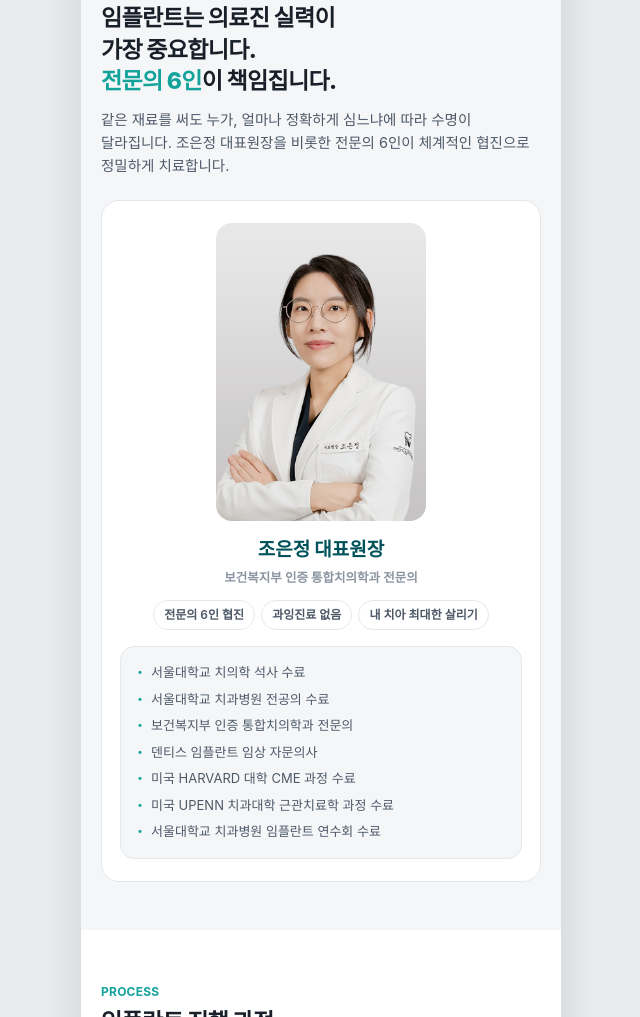
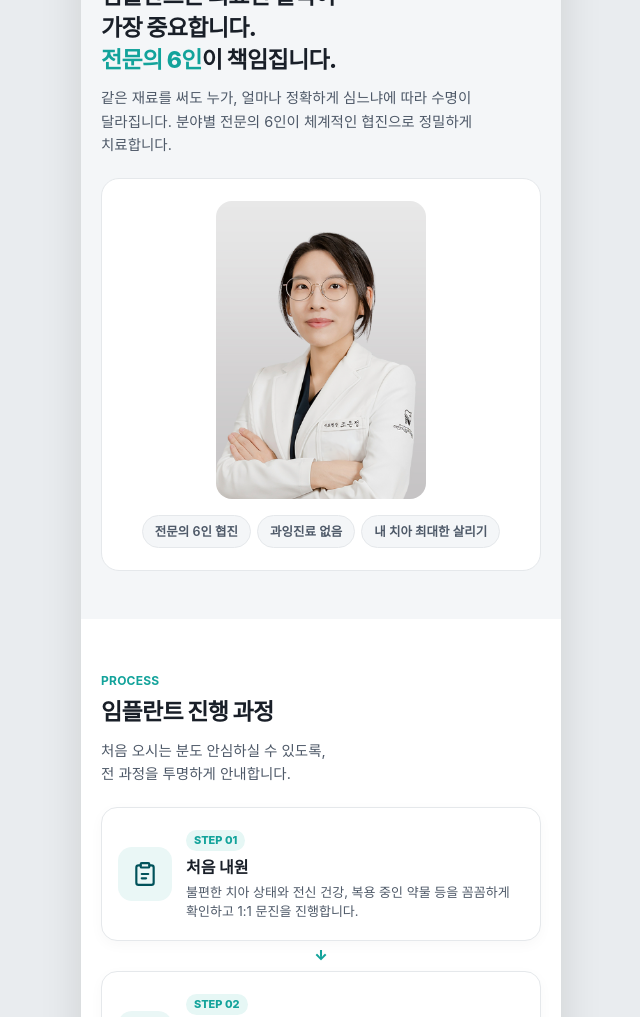
Before and after one commit to chowolgi/hayandream, a plain HTML site: page index.html in a window 1280 px wide. Shown: the part 1783-2800 px from the top of the page, without its empty margins (319-959 px from the left). Drawn offline with Linux system fonts and the light colour scheme; a web font is replaced by a local one.

Commit message:
Update index.html

```diff
--- a/index.html
+++ b/index.html
@@ -357,7 +357,7 @@
       font-weight: 800;
     }
 
-    /* 3. DOCTOR + CAREER */
+    /* 3. DOCTOR */
     .doctor-card {
       background: var(--bg-gray);
       border-radius: 18px;
@@ -366,70 +366,26 @@
     }
     .doctor-photo {
       width: 210px;
-      margin: 0 auto 14px;
+      margin: 0 auto 16px;
       border-radius: 16px;
       overflow: hidden;
       background: #fff;
     }
     .doctor-photo img { width: 100%; height: auto; display: block; }
-    .doctor-name {
-      font-size: 19px;
-      font-weight: 800;
-      color: var(--teal-main);
-      margin-bottom: 4px;
-    }
-    .doctor-sub {
-      font-size: 12.5px;
-      font-weight: 600;
-      color: var(--text-light);
-      margin-bottom: 12px;
-    }
     .doctor-points {
       display: flex;
       flex-wrap: wrap;
       justify-content: center;
       gap: 6px;
-      margin-bottom: 16px;
     }
     .doctor-points span {
-      background: #fff;
+      background: var(--bg-gray);
       border: 1px solid var(--border);
-      padding: 5px 10px;
+      padding: 6px 12px;
       border-radius: 99px;
-      font-size: 12px;
+      font-size: 12.5px;
       font-weight: 600;
       color: var(--text-mid);
-    }
-    .career-box {
-      background: #fff;
-      border-radius: 14px;
-      padding: 16px;
-      text-align: left;
-      border: 1px solid var(--border);
-    }
-    .career-list {
-      list-style: none;
-      display: flex;
-      flex-direction: column;
-      gap: 7px;
-      font-size: 13px;
-      color: var(--text-mid);
-      line-height: 1.5;
-    }
-    .career-list li {
-      padding-left: 14px;
-      position: relative;
-      word-break: keep-all;
-    }
-    .career-list li::before {
-      content: "·";
-      position: absolute;
-      left: 0;
-      top: 0;
-      color: var(--teal-light);
-      font-weight: 900;
-      font-size: 16px;
-      line-height: 1.2;
     }
 
     /* 3-1. PROCESS (임플란트 진행 과정) */
@@ -633,6 +589,14 @@
       word-break: keep-all;
     }
     .hours-box { background: rgba(0, 0, 0, 0.25); border-radius: 10px; padding: 12px; }
+    .nonpay-link {
+      display: inline-block;
+      margin-top: 6px;
+      color: var(--lime);
+      font-size: 12px;
+      font-weight: 700;
+      text-decoration: underline;
+    }
 
     footer {
       background: #0b1113;
@@ -667,8 +631,6 @@
     <!-- 1. HERO -->
     <section class="hero">
       <div class="hero-top">
-        <span>청주치과</span>
-        <span>043-900-5252</span>
       </div>
       <h1 class="hero-headline">
         임플란트는 <span class="highlight-lime">의료진 실력</span>이<br>
@@ -762,35 +724,22 @@
       </div>
     </section>
 
-    <!-- 3. DOCTOR & CAREER -->
+    <!-- 3. TRUST -->
     <section class="bg-gray">
       <span class="sec-tag">TRUST</span>
       <h2 class="sec-title">임플란트는 의료진 실력이<br>가장 중요합니다.<br><span class="highlight-teal">전문의 6인</span>이 책임집니다.</h2>
       <p class="sec-desc">
-        같은 재료를 써도 누가, 얼마나 정확하게 심느냐에 따라 수명이 달라집니다. 조은정 대표원장을 비롯한 전문의 6인이 체계적인 협진으로 정밀하게 치료합니다.
+        같은 재료를 써도 누가, 얼마나 정확하게 심느냐에 따라 수명이 달라집니다. 분야별 전문의 6인이 체계적인 협진으로 정밀하게 치료합니다.
       </p>
 
       <div class="doctor-card" style="background: #fff; border: 1px solid var(--border);">
         <div class="doctor-photo">
-          <img src="./대표원장 프로필 사진.png" alt="하얀드림치과 조은정 대표원장" />
+          <img src="./대표원장 프로필 사진.png" alt="하얀드림치과 의료진" />
         </div>
-        <div class="doctor-name">조은정 대표원장</div>
-        <div class="doctor-sub">보건복지부 인증 통합치의학과 전문의</div>
         <div class="doctor-points">
           <span>전문의 6인 협진</span>
           <span>과잉진료 없음</span>
           <span>내 치아 최대한 살리기</span>
-        </div>
-        <div class="career-box" style="background: var(--bg-gray);">
-          <ul class="career-list">
-            <li>서울대학교 치의학 석사 수료</li>
-            <li>서울대학교 치과병원 전공의 수료</li>
-            <li>보건복지부 인증 통합치의학과 전문의</li>
-            <li>덴티스 임플란트 임상 자문의사</li>
-            <li>미국 HARVARD 대학 CME 과정 수료</li>
-            <li>미국 UPENN 치과대학 근관치료학 과정 수료</li>
-            <li>서울대학교 치과병원 임플란트 연수회 수료</li>
-          </ul>
         </div>
       </div>
     </section>
@@ -1035,7 +984,7 @@
     <!-- 8. LOCATION & FOOTER -->
     <section class="bg-teal-deep">
       <span class="sec-tag">LOCATION</span>
-      <h2 class="sec-title">청주치과 오시는 길</h2>
+      <h2 class="sec-title">오시는 길 안내</h2>
       <div class="map-wrap">
         <div class="map-box">
           <img src="./사진04.jpg" alt="하얀드림치과 오시는 길 약도" />
@@ -1050,7 +999,8 @@
           <strong>주소</strong><br>
           충청북도 청주시 흥덕구 오송읍 오송생명8로 175 다니엘프라자 4층<br><br>
           <strong>대표전화</strong><br>
-          043-900-5252
+          043-900-5252<br>
+          <a href="https://xn--vb0b92m88dgworxkdhk.com/sub/nonpay.php" target="_blank" rel="noopener noreferrer" class="nonpay-link">비급여</a>
         </div>
         <div class="hours-box">
           <strong>진료시간</strong><br>
@@ -1063,8 +1013,8 @@
     </section>
 
     <footer>
-      <strong>청주치과의원</strong>
-      대표자 : 조은정 | 사업자등록번호 : 614-55-00793<br>
+      <strong>하얀드림치과의원</strong>
+      사업자등록번호 : 614-55-00793<br>
       주소 : 충청북도 청주시 흥덕구 오송읍 오송생명8로 175 다니엘프라자 4층 | 대표전화 : 043-900-5252<br>
       ※ 모든 시술은 개인에 따라 염증, 출혈 등의 부작용이 발생할 수 있으므로 의료진과 충분한 상담이 필요합니다.<br><br>
       COPYRIGHT © 하얀드림치과의원. ALL RIGHTS RESERVED.
```
